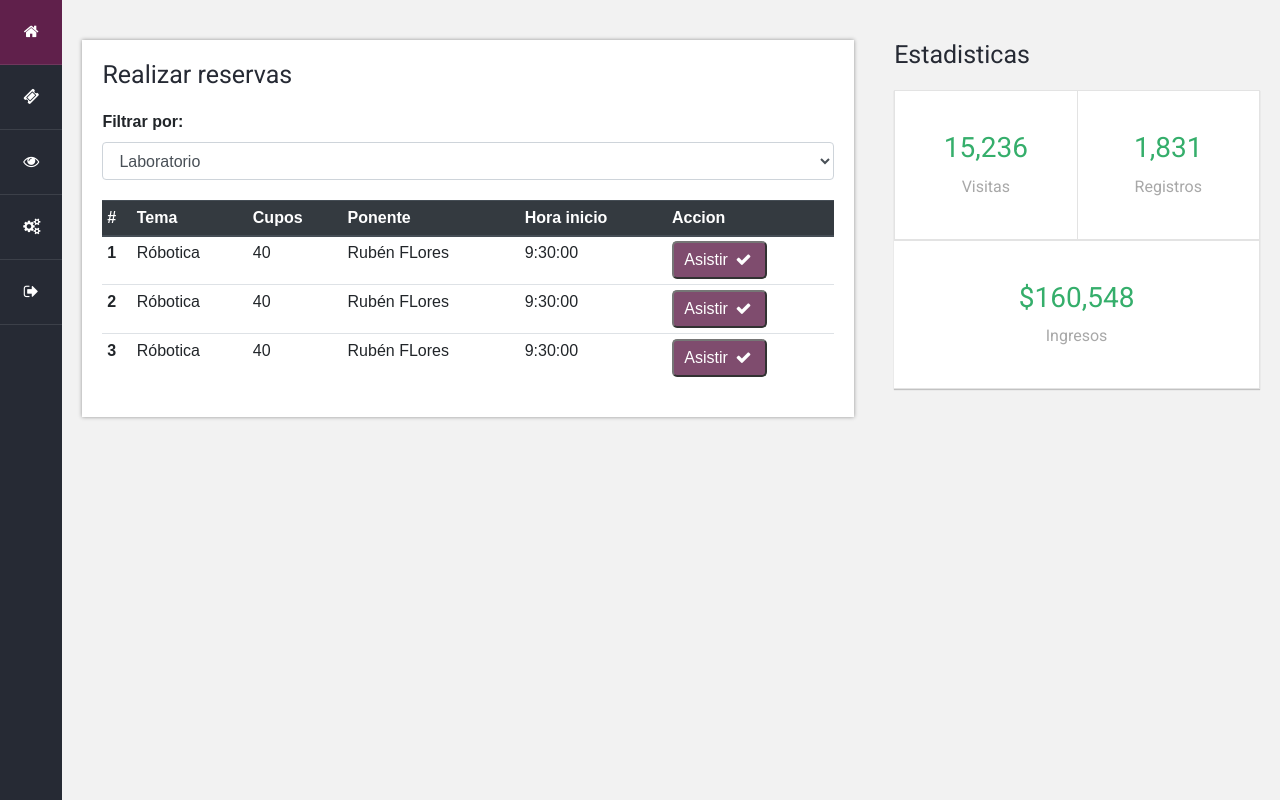
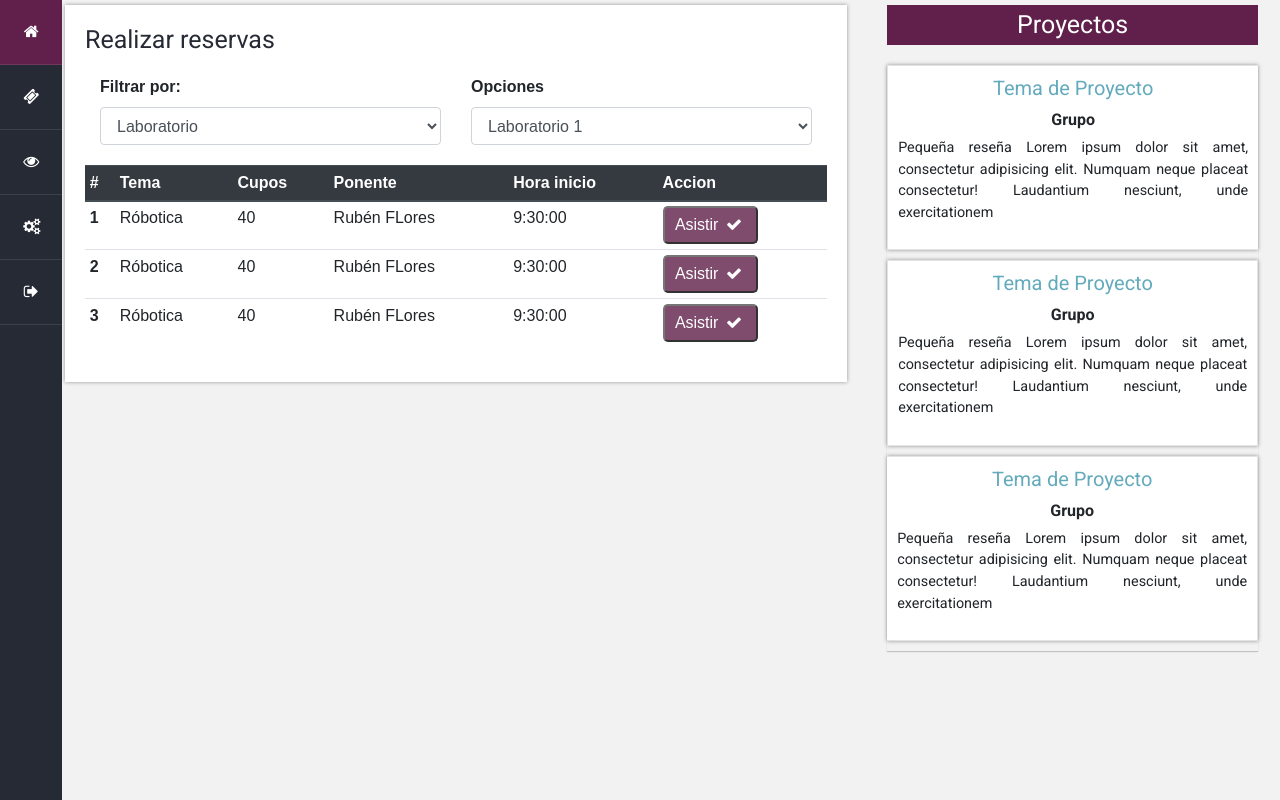
Before and after one commit to sergio-roger/conferencia, a PHP site: page /reservar.html in a window 1280 px wide. Run offline with PHP 8.4, Linux system fonts and the light colour scheme; some web fonts are replaced.

Commit message:
Fronted basica listo

```diff
--- a/css/dashboard.css
+++ b/css/dashboard.css
@@ -23,6 +23,7 @@ body{
     min-width: 300px;
     min-height: 100vh;
     padding: 0;
+    position: fixed;
 }
 
 .barra-lateral a{
@@ -67,6 +68,10 @@ body{
 /* --- Main----*/
 .main{
     padding-top: 40px;
+    position: relative;
+    left: 300px;
+    width: 76.6%;
+    padding-left: 10px;
 }
 
 .main .columna{
@@ -79,6 +84,14 @@ body{
     font-weight: 500;
     font-family: 'Roboto', sans-serif;
     margin-bottom: 20px;
+}
+
+.aside-titulo{
+    background-color: #60204b;
+    color: #fff !important;
+    font-weight: bold;
+    text-align: center;
+    padding: 5px;
 }
 
 .main .widget{
@@ -136,20 +149,35 @@ body{
 .main .estadistica .caja {
 	background: #fff;
 	border: 1px solid #e3e3e3;
-	padding: 40px 20px;
+    padding: 10px 10px;
 	flex: 1;
 	text-align: center;
-	font-family: 'Roboto', sans-serif;
+    font-family: 'Roboto', sans-serif;
+    width: 100%;
+    box-shadow: 0 0 4px rgba(0,0,0,.4);
+    margin-bottom: 10px;
+    transition: all 0.2 ease;
 }
 
-.main .estadistica .caja h3 {
-	margin-bottom: 10px;
-	color: #35ae6b;
+.main .estadistica .caja:hover{
+    transition: all 0.2 ease;
+    background: #262a34;
+    color: #fff;
+}
+
+.main .estadistica span{
+    padding: 4px 0px;
+    font-weight: bold;
+}
+
+.main .estadistica .caja h5 {
+	color: #63aabc;
 }
 
 .main .estadistica .caja p{
-    color: #a8a8a8;
-    margin-bottom: 0;
+   padding-top: 5px;
+   text-align: justify;
+   font-size: 0.9rem;
 }
 
 .main .estadistica .caja:first-child{
@@ -208,6 +236,41 @@ body{
     }
 }
 
+@media screen and (min-width:1px){
+    .main{
+        left: 0px;
+        width: 99%;
+        top: 30px;
+        z-index: -100;
+        padding: 0;
+        padding-top: 20px;
+        top:50px;
+    }
+}
+
+@media screen and (min-width:575px){
+    .main{
+        left: 70px;
+        width: 87%;
+        top: -15px;
+    }
+}
+
+@media screen and (min-width:992px){
+    .main{
+        left: 60px;
+        width: 94%;
+    }
+}
+
+@media screen and (min-width:1299px){
+    .main{
+        left: 310px;
+        width: 76%;
+        top: 10px;
+    }
+}
+
 @media screen and (max-width:575px)
 {
     .barra-lateral{
--- a/index.html
+++ b/index.html
@@ -82,13 +82,15 @@
                             <label for="inicio-clave">Contraseña</label>
                             <input type="password" name="inicio-clave" id="" placeholder="****"
                             required maxlength="20" class="form-control">
+
+                            <input type="submit" value="Ingresar"
+                            class="btn btn-primary form-control ingresar">
                         </form>
                   </div>
               </div>
             </div>
             <div class="modal-footer">
               <button type="button" class="btn btn-danger" data-dismiss="modal">Cerrar</button>
-              <button type="button" class="btn btn-success">Ingresar</button>
             </div>
           </div>
         </div>
--- a/reservar.html
+++ b/reservar.html
@@ -21,26 +21,36 @@
 
                 <nav class="menu d-flex d-sm-block justify-content-center flex-wrap">
                     <a href="dashboard.html"><i class="icon-home"></i><span>Inicio</span></a>
-                    <a href=""><i class="icon-ticket"></i><span>Reservar</span></a>
-                    <a href=""><i class="icon-eye"></i><span>Ver reservas</span></a>
+                    <a href="#"><i class="icon-ticket"></i><span>Reservar</span></a>
+                    <a href="ver-reservas.html"><i class="icon-eye"></i><span>Ver reservas</span></a>
                     <a href=""><i class="icon-cog-alt"></i><span>Configuraciones</span></a>
                     <a href=""><i class="icon-logout"></i><span>Salir</span></a>
 
                 </nav>
             </div>
 
-            <main class="main col">
+            <main class="main">
                 <div class="row">
                     <div class="columna col-lg-8">
                         <div class="widget reservas">
                             <h3 class="titulo">Realizar reservas</h3>
 
-                            <div class="combo">
-                                <label for="filtro">Filtrar por:</label>
-                                <select name="filtro" id="cmb-filtro" class="form-control">
-                                    <option value="lab">Laboratorio</option>
-                                    <option value="hor">Hora inicio</option>
-                                </select>
+                            <div class="combo row">
+                                <div class="col-12 col-sm-7 col-md-6">
+                                    <label for="filtro">Filtrar por:</label>
+                                    <select name="filtro" id="cmb-filtro" class="form-control">
+                                        <option value="lab">Laboratorio</option>
+                                        <option value="hor">Hora inicio</option>
+                                    </select>
+                                </div>
+                                <div class="col-12 col-sm-5 col-md-6">
+                                    <!-- Dinamico -->
+                                    <label for="opcion">Opciones</label>
+                                    <select name="opcion" id="cmb-opcion" class="form-control">
+                                        <option value="lab-1">Laboratorio 1</option>
+                                        <option value="lab-2">Laboratorio 2</option>
+                                    </select>
+                                </div>
                             </div>
 
                             <table class="table table-sm table-hover">
@@ -99,19 +109,29 @@
 
                     <div class="columna col-lg-4">
                         <div class="widget estadistica">
-                            <h3 class="titulo">Estadisticas</h3>
-                            <div class="contenedor d-flex flex-wrap">
+                            <h3 class="titulo aside-titulo">Proyectos</h3>
+                            <div class="contenedor d-md-flex flex-lg-column">
+                                <!-- Dinamico -->
                                 <div class="caja">
-                                    <h3>15,236</h3>
-                                    <p>Visitas</p>
+                                    <h5>Tema de Proyecto</h5>
+                                    <span>Grupo</span>
+                                    <p>Pequeña reseña Lorem ipsum dolor sit amet, consectetur adipisicing elit.
+                                        Numquam neque placeat consectetur! Laudantium nesciunt, unde exercitationem
+                                    </p>
                                 </div>
                                 <div class="caja">
-                                    <h3>1,831</h3>
-                                    <p>Registros</p>
+                                    <h5>Tema de Proyecto</h5>
+                                    <span>Grupo</span>
+                                    <p>Pequeña reseña Lorem ipsum dolor sit amet, consectetur adipisicing elit.
+                                        Numquam neque placeat consectetur! Laudantium nesciunt, unde exercitationem
+                                    </p>
                                 </div>
                                 <div class="caja">
-                                    <h3>$160,548</h3>
-                                    <p>Ingresos</p>
+                                    <h5>Tema de Proyecto</h5>
+                                    <span>Grupo</span>
+                                    <p>Pequeña reseña Lorem ipsum dolor sit amet, consectetur adipisicing elit.
+                                        Numquam neque placeat consectetur! Laudantium nesciunt, unde exercitationem
+                                    </p>
                                 </div>
                             </div>
                         </div>
```
Also changed, not shown: css/style.css (+19 -0 lines), ver-reservas.html (added, +146 -0 lines).
